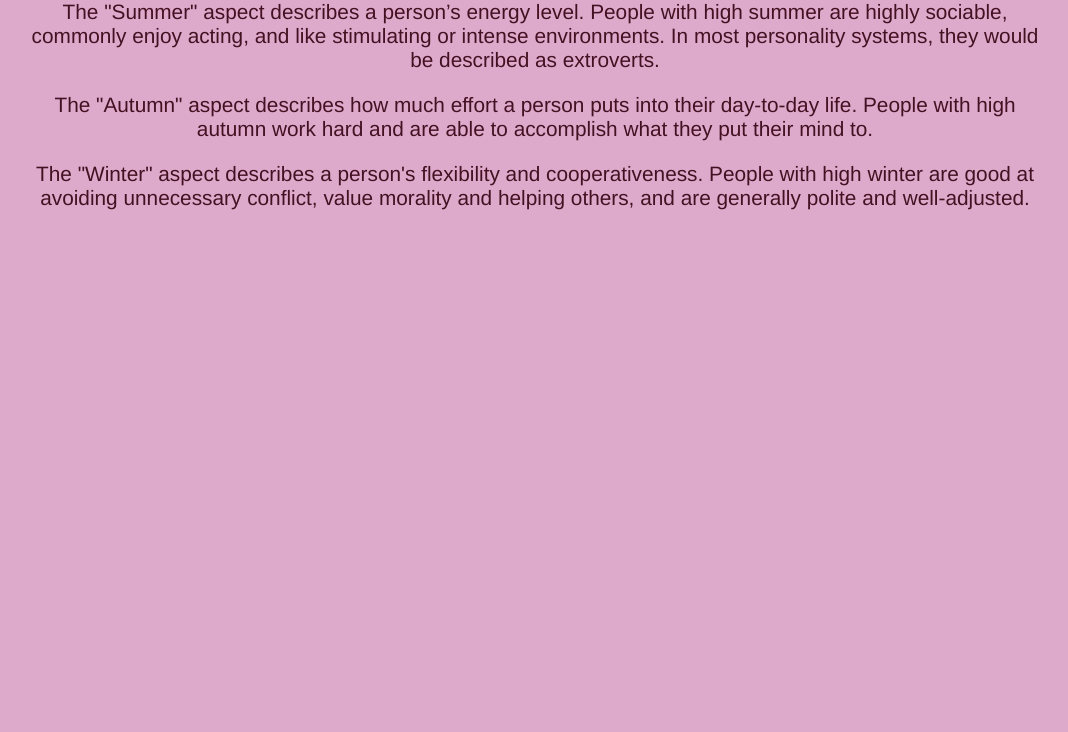
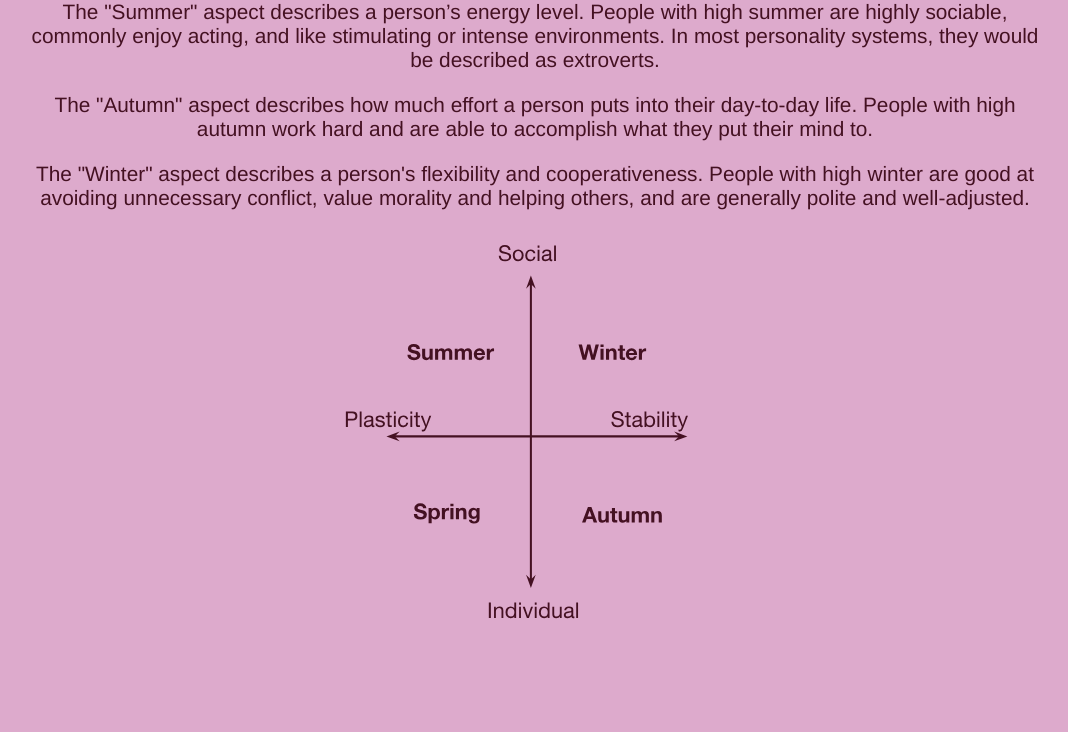
Before and after one commit to astranema/seasons-personality-test, a Django app: page /results in a window 1280 px wide. Shown: the part 410-1142 px from the top of the page, without its empty margins (105-1173 px from the left). Before the commit the page ends 620 px from the top, so only its background shows below. Run offline with Django 5.2, Linux system fonts and the light colour scheme.

Commit message:
Added diagram to results.html

```diff
--- a/core/quiz/templates/quiz/results.html
+++ b/core/quiz/templates/quiz/results.html
@@ -17,5 +17,6 @@
     <p>The "Summer" aspect describes a person’s energy level. People with high summer are highly sociable, commonly enjoy acting, and like stimulating or intense environments. In most personality systems, they would be described as extroverts.</p>
     <p>The "Autumn" aspect describes how much effort a person puts into their day-to-day life. People with high autumn work hard and are able to accomplish what they put their mind to.</p>
     <p>The "Winter" aspect describes a person's flexibility and cooperativeness. People with high winter are good at avoiding unnecessary conflict, value morality and helping others, and are generally polite and well-adjusted.</p>
+    <img src="{% static 'quiz/diagram.svg' %}" width="400" hight="400">
 </body>
 </html>
```
Also changed, not shown: core/quiz/static/quiz/diagram.svg (added).
